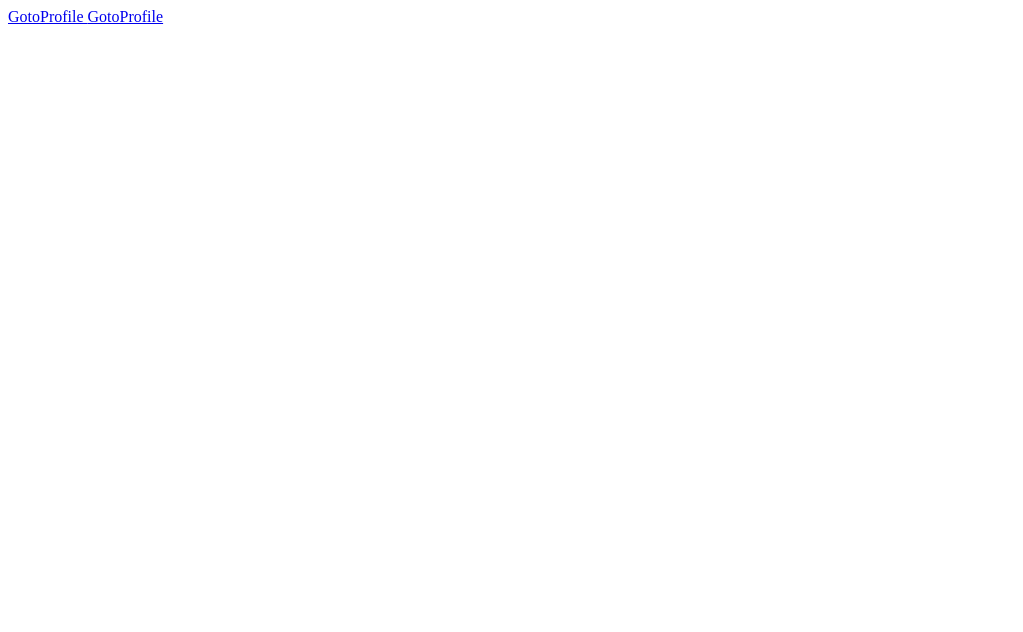
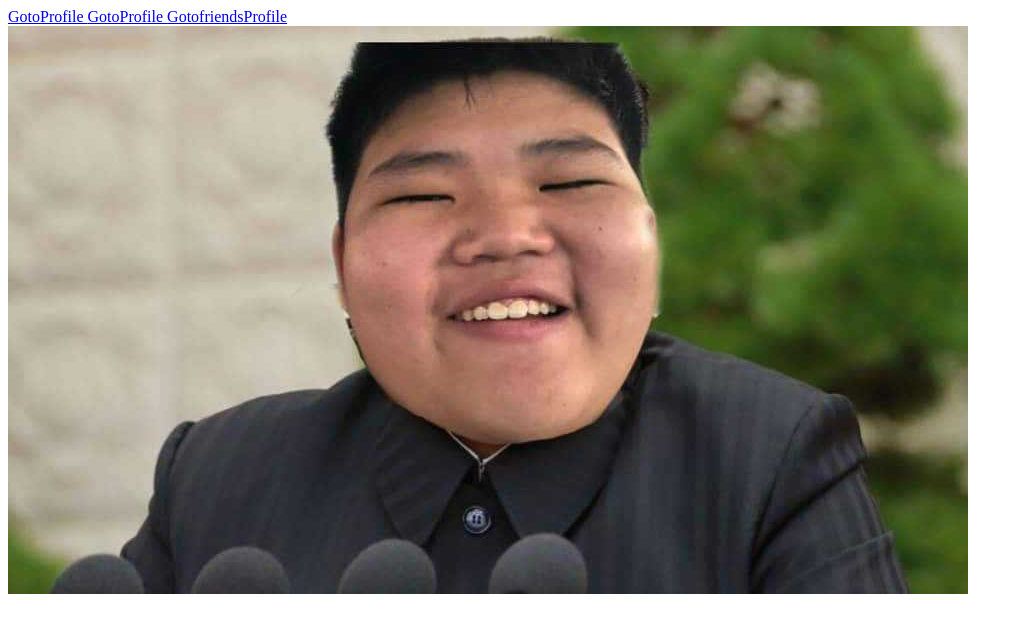
Before and after one commit to Thanaphat14/lab3_3.33, a plain HTML site: page index.html in a window 1280 px wide. Shown: the whole page, without its empty margins (0-1023 px from the left). Drawn offline with Linux system fonts and the light colour scheme.

Commit message:
add friends image to index

```diff
--- a/index.html
+++ b/index.html
@@ -6,8 +6,8 @@
 
         <a  href = "profile.html">  GotoProfile </a>
         <a  href = "camt.html">  GotoProfile </a>
-        <a href="friendsProfile.html"></a>
-
+        <a href="friendsProfile.html">GotofriendsProfile <br></a>
+        <img src="Friend_pic.jpg" alt="">
 
         </body>
 </html>
```
